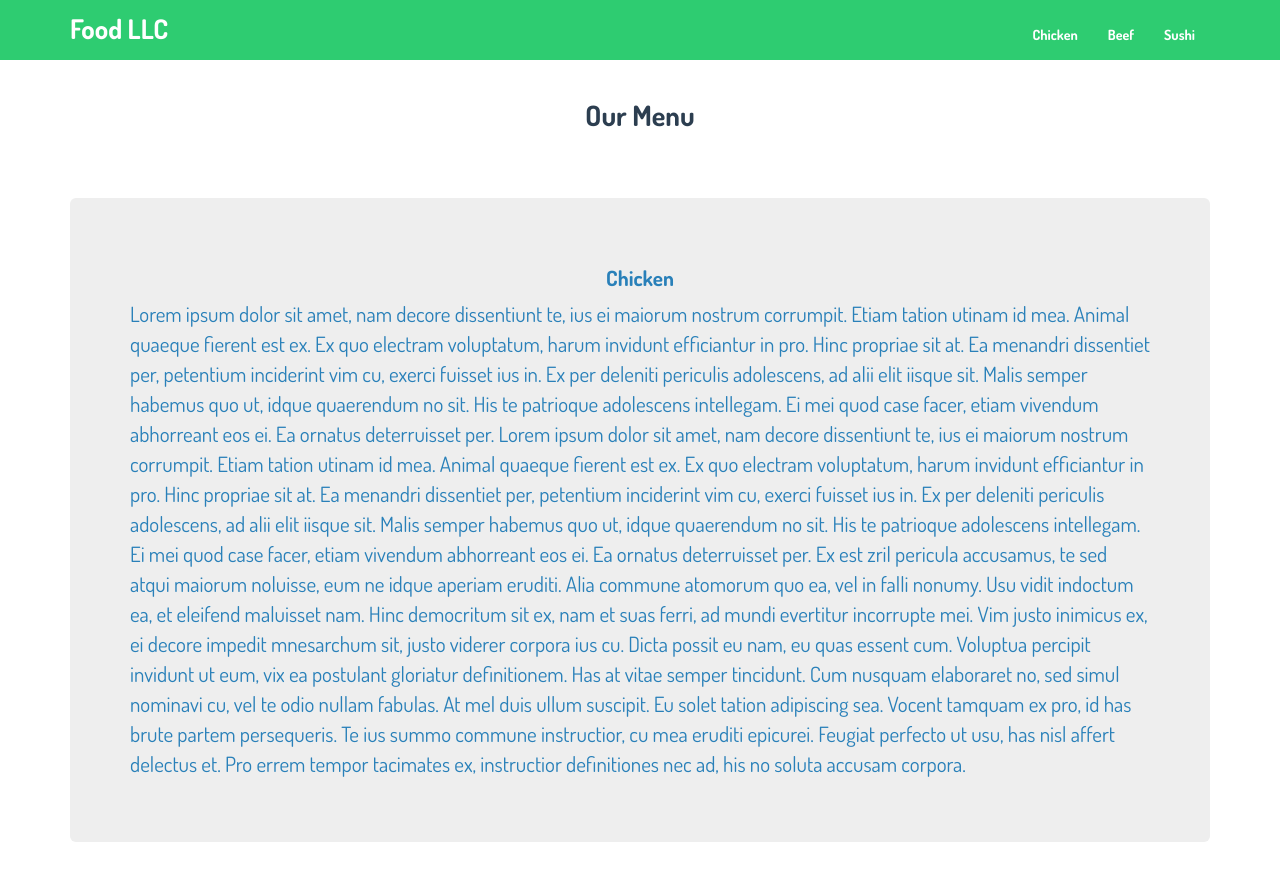
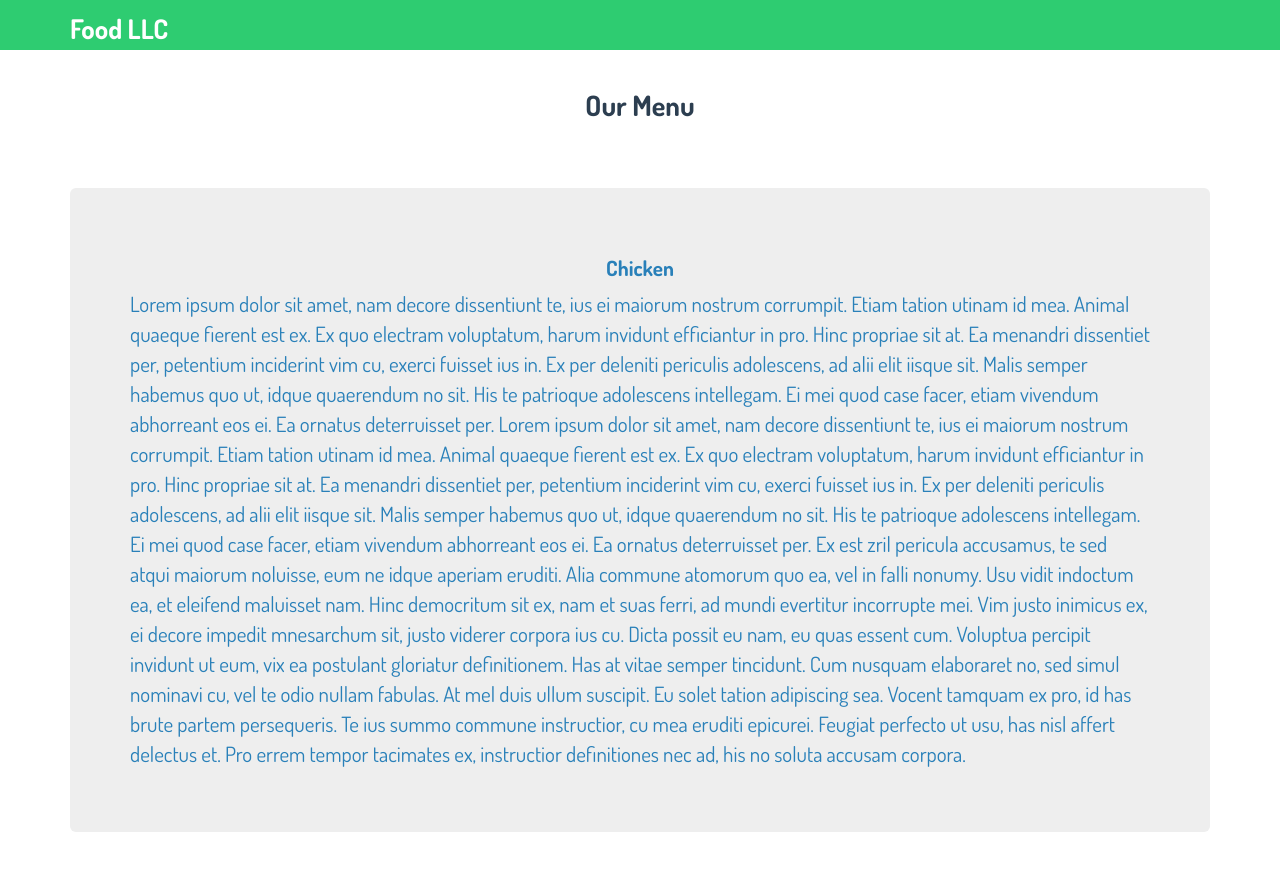
Before and after one commit to designercoder123/module3-solution, a plain HTML site: page index.html in a window 1280 px wide. Drawn offline with Linux system fonts and the light colour scheme; a script that the page names is missing.

Commit message:
Update index.html

```diff
--- a/index.html
+++ b/index.html
@@ -35,13 +35,13 @@
         <div id="collapsable-nav" class="collapse navbar-collapse">
           <ul id="nav-list" class="nav navbar-nav navbar-right">
             <li>
-              <a href="#">Chicken</a>
+              <a href="#" class="visible-xs">Chicken</a>
             </li>
             <li>
-              <a href="#">Beef</a>
+              <a href="#" class="visible-xs">Beef</a>
             </li>
             <li>
-              <a href="#">Sushi</a>
+              <a href="#" class="visible-xs">Sushi</a>
             </li>
           </ul>
         </div>
```
